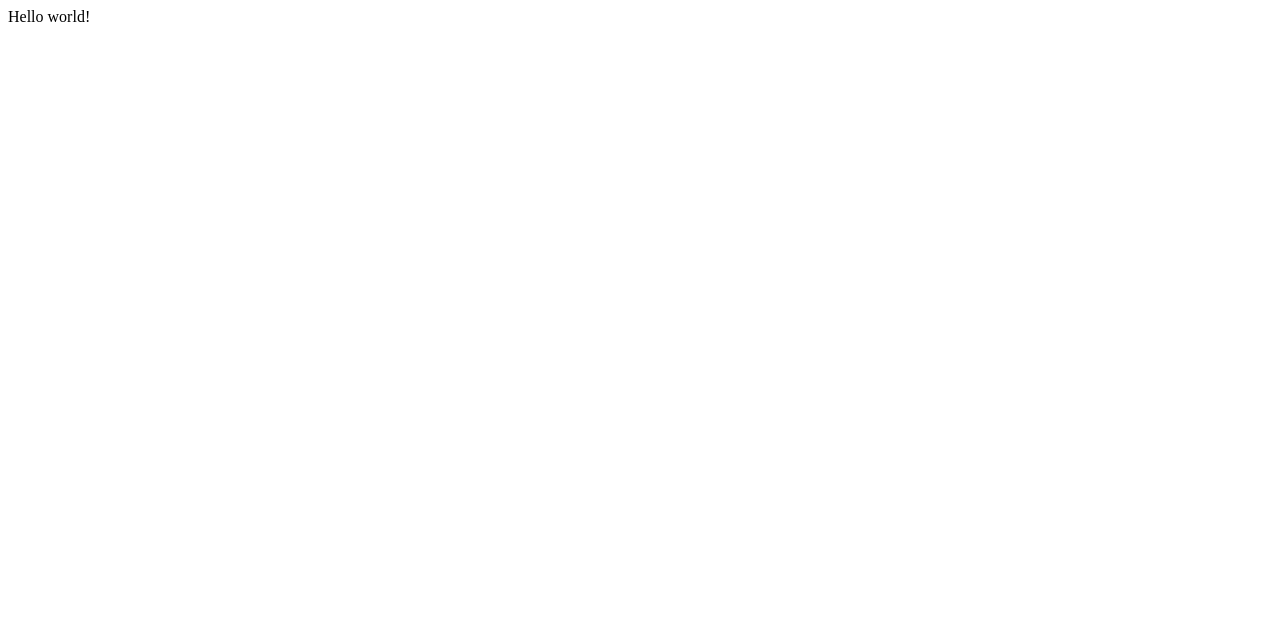
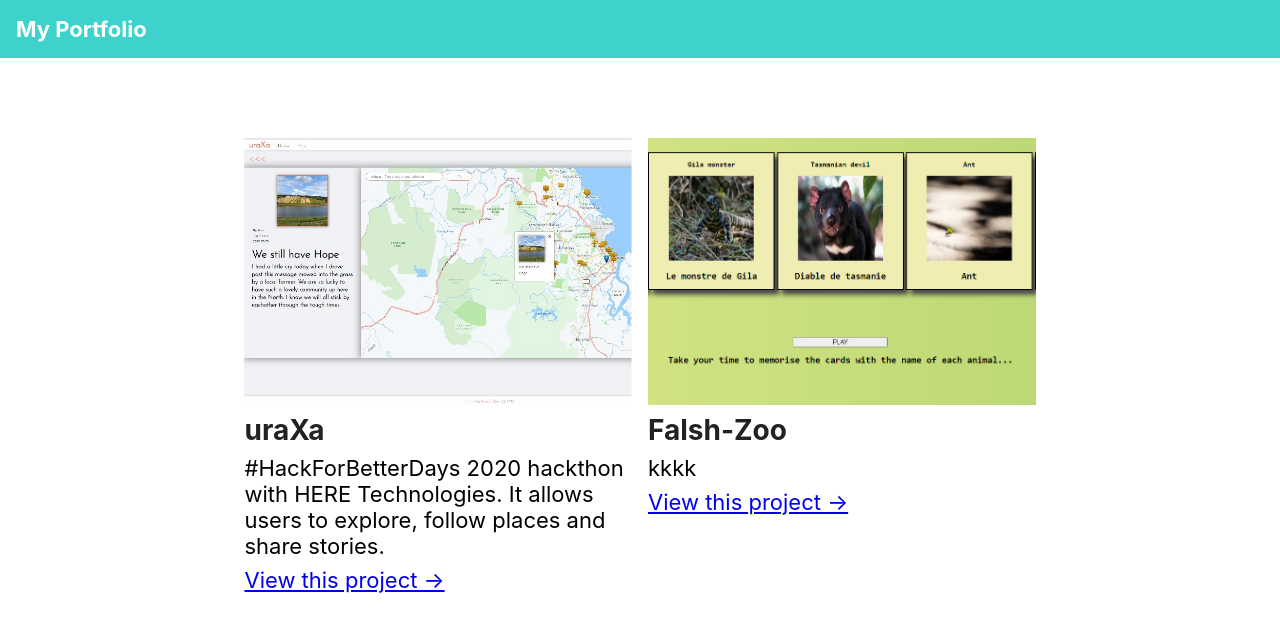
Before and after one commit to BeaSuf/portfolio, a Gatsby site: page / in a window 1280 px wide. Built offline with nearby package versions, Linux system fonts and the light colour scheme; Gatsby itself is replaced by a stand-in of ours.

Commit message:
basic structure

```diff
--- /dev/null
+++ b/data/projects.json
@@ -0,0 +1,16 @@
+[
+    {
+      "title": "uraXa",
+      "slug": "project-1",
+      "url": "https://uraxa-netllfy-app.netlify.app/",
+      "image": "./images/uraxa.jpg",
+      "description": "#HackForBetterDays 2020 hackthon with HERE Technologies. It allows users to explore, follow places and share  stories."
+    },
+    {
+      "title": "Falsh-Zoo",
+      "slug": "project-2",
+      "url": "https://beasuf.github.io/flash_zoo_client/",
+      "image": "./images/flash_zoo.jpg",
+      "description": "kkkk"
+    }
+  ]
--- a/gatsby-config.js
+++ b/gatsby-config.js
@@ -5,6 +5,16 @@
  */
 
 module.exports = {
-  /* Your site config here */
-  plugins: [],
-}
+  plugins: [
+    'gatsby-plugin-sharp',
+    'gatsby-transformer-sharp',
+    {
+      resolve: 'gatsby-source-filesystem',
+      options: {
+        name: 'project',
+        path: './data'
+      }
+    },
+    'gatsby-transformer-json'
+  ]
+};
--- /dev/null
+++ b/src/components/layout.css
@@ -0,0 +1,70 @@
+* {
+    box-sizing: border-box;
+    font-family: -apple-system, BlinkMacSystemFont, 'Segoe UI', Roboto, Helvetica,
+      Arial, sans-serif, 'Apple Color Emoji', 'Segoe UI Emoji', 'Segoe UI Symbol';
+    margin: 0;
+  }
+
+  body {
+    font-size: 22px;
+  }
+
+  .header {
+    background-color:#3dd2cc;
+    padding: 1rem;
+  }
+
+  .header a {
+    color: white;
+    font-weight: 700;
+    text-decoration: none;
+  }
+
+  .content {
+    display: flex;
+    flex-wrap: wrap;
+    justify-content: space-between;
+    margin: 5rem auto;
+    max-width: 90%;
+    width: 57ch;
+  }
+
+  .project-preview {
+    margin-bottom: 2rem;
+    width: 100%;
+  }
+
+  @media (min-width: 600px) {
+    .project-preview {
+      flex: 1 50%;
+      max-width: calc(50% - 0.5rem);
+    }
+  }
+
+  .project-preview h2 {
+    font-size: 1.75rem;
+    margin-top: 0.5rem;
+  }
+
+  .project-preview h2 a {
+    color: #222;
+    text-decoration: none;
+  }
+
+  .project-preview p {
+    margin-top: 0.5rem;
+  }
+
+  .project {
+    width: 100%;
+  }
+
+  .project h3,
+  .project img,
+  .project p {
+    margin-top: 1rem;
+  }
+
+  .project ul {
+    margin-top: 0.5rem;
+  }
--- /dev/null
+++ b/src/components/layout.js
@@ -0,0 +1,15 @@
+import React from 'react';
+import { Link } from 'gatsby';
+
+import './layout.css';
+
+const Layout = ({ children }) => (
+    <React.Fragment>
+        <header className="header">
+            <Link to="/">My Portfolio</Link>
+        </header>
+        <main className="content">{ children }</main>
+    </React.Fragment>
+);
+
+export default Layout;
--- /dev/null
+++ b/src/components/project-preview.js
@@ -0,0 +1,20 @@
+import React from 'react';
+import { Link } from 'gatsby';
+import Image from 'gatsby-image';
+
+const ProjectPreview = ({ title, description, slug, imageData }) => (
+  <div className="project-preview">
+    <Link to={`/${slug}/`}>
+      <Image fluid={imageData} alt={title} />
+    </Link>
+    <h2>
+      <Link to={`/${slug}/`}>{title}</Link>
+    </h2>
+    <p>{description}</p>
+    <p>
+      <Link to={`/${slug}/`}>View this project &rarr;</Link>
+    </p>
+  </div>
+);
+
+export default ProjectPreview;
--- a/src/pages/index.js
+++ b/src/pages/index.js
@@ -1,5 +1,50 @@
-import React from "react"
+import React from 'react';
+import { graphql, useStaticQuery } from 'gatsby';
+import Layout from '../components/layout';
+import ProjectPreview from '../components/project-preview';
 
-export default function Home() {
-  return <div>Hello world!</div>
-}
+const Home = () => {
+  const data = useStaticQuery(graphql`
+    {
+      allProjectsJson {
+        edges {
+          node {
+            title
+            slug
+            description
+            image {
+              childImageSharp {
+                fluid {
+                  ...GatsbyImageSharpFluid
+                }
+              }
+            }
+          }
+        }
+      }
+    }
+  `);
+  const projects = data.allProjectsJson.edges;
+
+  return (
+    <Layout>
+      {projects.map(({ node: project }) => {
+        const title = project.title;
+        const description = project.description;
+        const slug = project.slug;
+        const imageData = project.image.childImageSharp.fluid;
+
+        return (
+          <ProjectPreview
+            title={title}
+            description={description}
+            slug={slug}
+            imageData={imageData}
+          />
+        );
+      })}
+    </Layout>
+  );
+};
+
+export default Home;
```
Also changed, not shown: gatsby-node.js (added, +30 -0 lines), src/components/project.js (added, +19 -0 lines), src/templates/project.js (added, +42 -0 lines), data/images/flash_zoo.jpg (added), data/images/uraxa.jpg (added).
